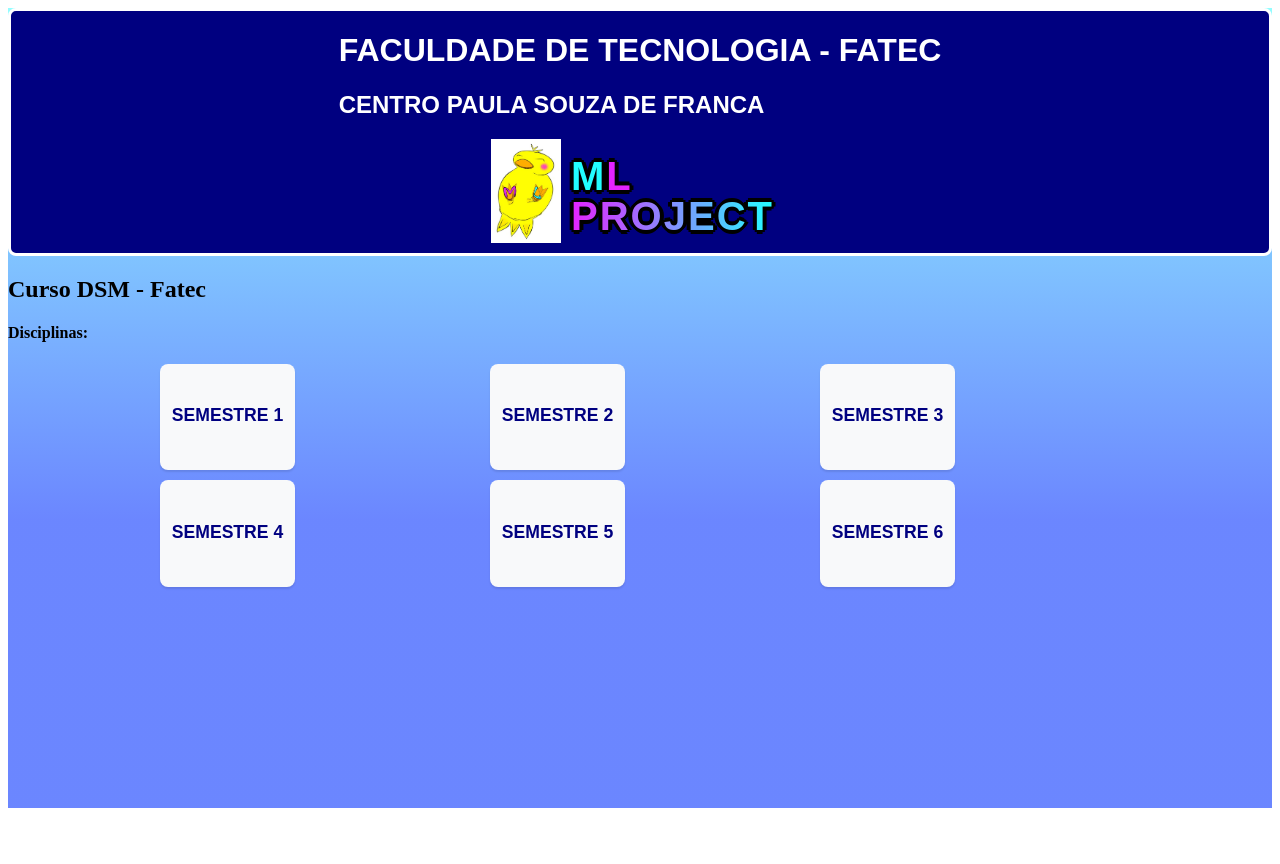
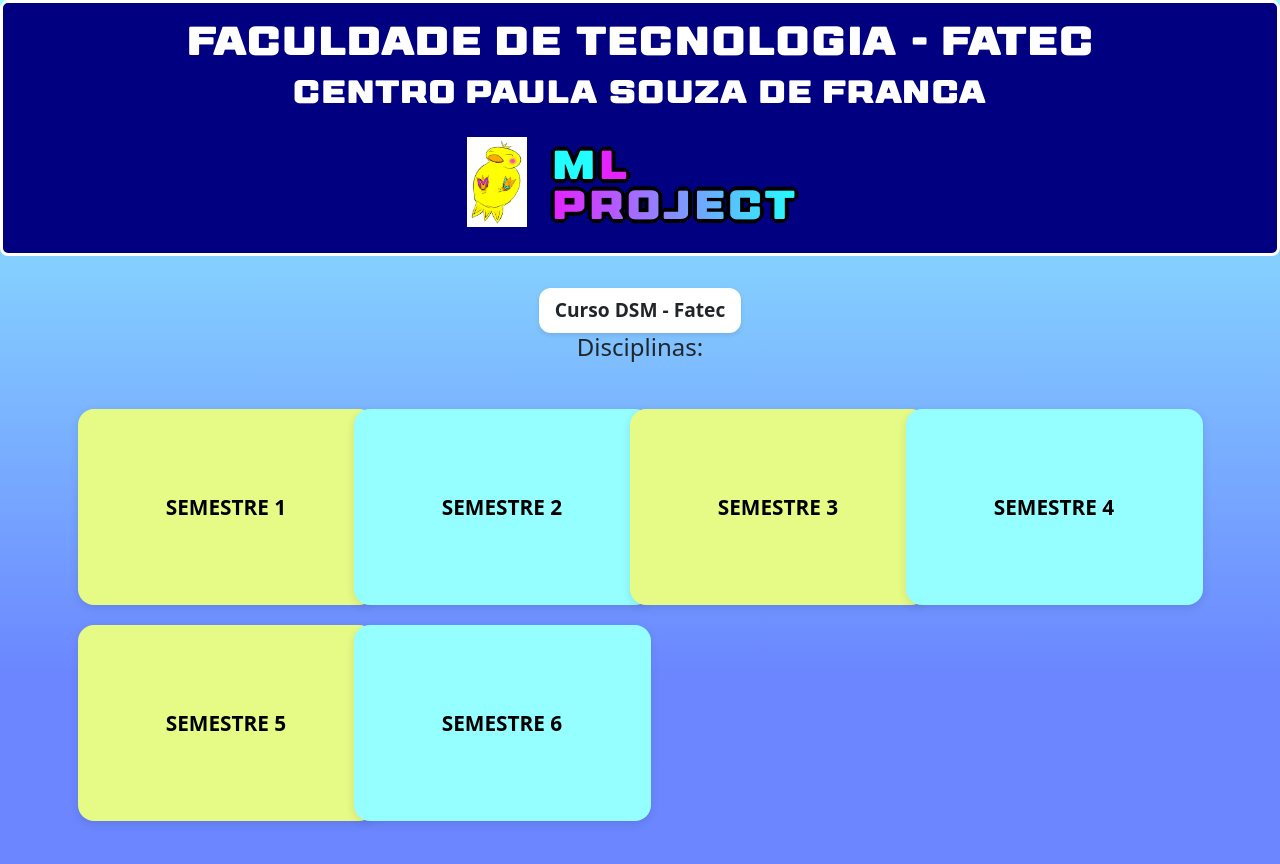
Before and after one commit to rodrigoavesan/ML-PROJECT, a Vue app: page / in a window 1280 px wide. Shown: the top 864 px of the page. Before the commit the page ends 816 px from the top, so only its background shows below. Built offline with nearby package versions, Linux system fonts and the light colour scheme.

Commit message:
fix: Arrumando o projeto para estar apresentavel

```diff
--- a/index.html
+++ b/index.html
@@ -8,6 +8,6 @@
   </head>
   <body>
     <div id="app"></div>
-    <script type="module" src="/src/utils/main.js"></script>
+    <script type="module" src="/src/main.js"></script>
   </body>
 </html>
--- a/package.json
+++ b/package.json
@@ -9,6 +9,7 @@
     "preview": "vite preview"
   },
   "dependencies": {
+    "bootstrap": "^5.3.6",
     "vue": "^3.5.13"
   },
   "devDependencies": {
--- a/src/App.vue
+++ b/src/App.vue
@@ -4,23 +4,17 @@
 <template>
   <div class="principal">
     <HeaderBar />
-    <main class="">
+    <main class="talvez">
       <div class="container">
         <div class="text-center mb-4">
-          <h2>Curso DSM - Fatec</h2>
-          <h4 >Disciplinas:</h4>
+          <div class="titulo-principal">Curso DSM - Fatec</div>
+          <h4>Disciplinas:</h4>
         </div>
-        <div class="card-disciplina">
-          <div
-            v-for="(semestre, index) in semestres"
-            :key="index"
-            class="semestre-wrapper"
-          >
-            <Semestre
-              :titulo="semestre.titulo"
-              :disciplinas="semestre.disciplinas"
-            />
-          </div>
+        <div class="card-disciplina-grid">
+          <transition-group name="fade-slide" class="card-disciplina-grid">
+            <Semestre v-for="(semestre, index) in semestres" :key="index" :titulo="semestre.titulo"
+              :disciplinas="semestre.disciplinas" :bgColor="index % 2 === 0 ? '#E6FA86' : '#95FEFF'" />
+          </transition-group>
         </div>
       </div>
     </main>
@@ -39,7 +33,7 @@
   data() {
     return {
       semestres: [
-        { titulo: "SEMESTRE 1", disciplinas: [] },
+        { titulo: "SEMESTRE 1", disciplinas: ["Modelagem de Banco de Dados", "Desenvolvimento Web I", "Algoritmo e Lógica de Programação", "Engenharia de Software I", "Design Digital", "Sistemas Operacionais e Redes de Computadores"] },
         { titulo: "SEMESTRE 2", disciplinas: [] },
         { titulo: "SEMESTRE 3", disciplinas: [] },
         { titulo: "SEMESTRE 4", disciplinas: [] },
--- a/src/assets/base.css
+++ /dev/null
@@ -1,86 +0,0 @@
-/* color palette from <https://github.com/vuejs/theme> */
-:root {
-  --vt-c-white: #ffffff;
-  --vt-c-white-soft: #f8f8f8;
-  --vt-c-white-mute: #f2f2f2;
-
-  --vt-c-black: #181818;
-  --vt-c-black-soft: #222222;
-  --vt-c-black-mute: #282828;
-
-  --vt-c-indigo: #2c3e50;
-
-  --vt-c-divider-light-1: rgba(60, 60, 60, 0.29);
-  --vt-c-divider-light-2: rgba(60, 60, 60, 0.12);
-  --vt-c-divider-dark-1: rgba(84, 84, 84, 0.65);
-  --vt-c-divider-dark-2: rgba(84, 84, 84, 0.48);
-
-  --vt-c-text-light-1: var(--vt-c-indigo);
-  --vt-c-text-light-2: rgba(60, 60, 60, 0.66);
-  --vt-c-text-dark-1: var(--vt-c-white);
-  --vt-c-text-dark-2: rgba(235, 235, 235, 0.64);
-}
-
-/* semantic color variables for this project */
-:root {
-  --color-background: var(--vt-c-white);
-  --color-background-soft: var(--vt-c-white-soft);
-  --color-background-mute: var(--vt-c-white-mute);
-
-  --color-border: var(--vt-c-divider-light-2);
-  --color-border-hover: var(--vt-c-divider-light-1);
-
-  --color-heading: var(--vt-c-text-light-1);
-  --color-text: var(--vt-c-text-light-1);
-
-  --section-gap: 160px;
-}
-
-@media (prefers-color-scheme: dark) {
-  :root {
-    --color-background: var(--vt-c-black);
-    --color-background-soft: var(--vt-c-black-soft);
-    --color-background-mute: var(--vt-c-black-mute);
-
-    --color-border: var(--vt-c-divider-dark-2);
-    --color-border-hover: var(--vt-c-divider-dark-1);
-
-    --color-heading: var(--vt-c-text-dark-1);
-    --color-text: var(--vt-c-text-dark-2);
-  }
-}
-
-*,
-*::before,
-*::after {
-  box-sizing: border-box;
-  margin: 0;
-  font-weight: normal;
-}
-
-body {
-  min-height: 100vh;
-  color: var(--color-text);
-  background: var(--color-background);
-  transition:
-    color 0.5s,
-    background-color 0.5s;
-  line-height: 1.6;
-  font-family:
-    Inter,
-    -apple-system,
-    BlinkMacSystemFont,
-    'Segoe UI',
-    Roboto,
-    Oxygen,
-    Ubuntu,
-    Cantarell,
-    'Fira Sans',
-    'Droid Sans',
-    'Helvetica Neue',
-    sans-serif;
-  font-size: 15px;
-  text-rendering: optimizeLegibility;
-  -webkit-font-smoothing: antialiased;
-  -moz-osx-font-smoothing: grayscale;
-}
--- a/src/assets/main.css
+++ /dev/null
@@ -1,35 +0,0 @@
-@import './base.css';
-
-#app {
-  max-width: 1280px;
-  margin: 0 auto;
-  padding: 2rem;
-  font-weight: normal;
-}
-
-a,
-.green {
-  text-decoration: none;
-  color: hsla(160, 100%, 37%, 1);
-  transition: 0.4s;
-  padding: 3px;
-}
-
-@media (hover: hover) {
-  a:hover {
-    background-color: hsla(160, 100%, 37%, 0.2);
-  }
-}
-
-@media (min-width: 1024px) {
-  body {
-    display: flex;
-    place-items: center;
-  }
-
-  #app {
-    display: grid;
-    grid-template-columns: 1fr 1fr;
-    padding: 0 2rem;
-  }
-}
--- a/src/components/HeaderBar.vue
+++ b/src/components/HeaderBar.vue
@@ -5,7 +5,9 @@
   <header class="custom-header">
     <div class="container d-flex flex-column justify-content-center h-100 py-3">
       <div class="text-center mb-3 header-text">
-        <h1 class="title title">FACULDADE DE TECNOLOGIA - FATEC</h1>
+        <h1 class="title" style="font-family: 'Fulldozer', sans-serif;">
+          FACULDADE DE TECNOLOGIA - FATEC
+        </h1>
         <h2 class="subtitle">CENTRO PAULA SOUZA DE FRANCA</h2>
       </div>
 
--- a/src/components/Semestre.vue
+++ b/src/components/Semestre.vue
@@ -1,14 +1,16 @@
-<style >
+<style>
 @import "@/styles/Semestre.css";
 </style>
 <template>
-  <div class="semestre-card">
+  <div class="semestre-card" :style="{ backgroundColor: bgColor }" @click="toggleOpen">
     <h3 class="semestre-title">{{ titulo }}</h3>
-    <ul class="disciplinas-list">
-      <li v-for="(disciplina, index) in disciplinas" :key="index">
-        {{ disciplina }}
-      </li>
-    </ul>
+    <transition name="fade">
+      <ul v-if="aberto" class="disciplinas-list">
+        <li v-for="(disciplina, index) in disciplinas" :key="index">
+          {{ disciplina }}
+        </li>
+      </ul>
+    </transition>
   </div>
 </template>
 
@@ -16,14 +18,33 @@
 export default {
   name: "Semestre",
   props: {
-    titulo: {
+    titulo: String,
+    disciplinas: Array,
+    bgColor: {
       type: String,
-      required: true
-    },
-    disciplinas: {
-      type: Array,
-      default: () => []
+      default: '#fff'
+    }
+  },
+  data() {
+    return {
+      aberto: false
+    };
+  },
+  methods: {
+    toggleOpen() {
+      this.aberto = !this.aberto;
     }
   }
 };
 </script>
+
+<style scoped>
+.fade-enter-active,
+.fade-leave-active {
+  transition: opacity 0.3s ease;
+}
+.fade-enter-from,
+.fade-leave-to {
+  opacity: 0;
+}
+</style>
--- a/src/styles/Semestre.css
+++ b/src/styles/Semestre.css
@@ -1,4 +1,4 @@
-.semestre-card {
+/* .semestre-card {
   background-color: #f8f9fa;
   border-radius: 8px;
   padding: 10px;
@@ -38,4 +38,40 @@
 .disciplinas-list li {
   padding: 4px 0;
   border-bottom: 1px solid #eee;
+} */
+.semestre-card {
+  background-color: var(--card-color);
+  border-radius: 16px;
+  padding: 20px;
+  box-shadow: 0 3px 10px rgba(0, 0, 0, 0.1);
+  height: 196px;
+  width: 297px;
+  display: flex;
+  justify-content: center;
+  align-items: center;
+  transition: transform 0.3s ease, box-shadow 0.3s ease;
 }
+
+.semestre-card:hover {
+  transform: scale(1.05);
+  box-shadow: 0 10px 20px rgba(0, 0, 0, 0.15);
+}
+
+.semestre-title {
+  text-align: center;
+  font-weight: bold;
+  font-size: 1.3rem;
+  color: black;
+  text-transform: uppercase;
+  margin: 0;
+}
+
+.disciplinas-list {
+  list-style-type: none;
+  padding-left: 0;
+}
+
+.disciplinas-list li {
+  padding: 5px 0;
+  border-bottom: 1px solid #ccc;
+}
--- a/src/styles/fonts.css
+++ b/src/styles/fonts.css
@@ -1,5 +1,6 @@
 @font-face {
-    font-family: Fulldozer;
-    src: url('/src/styles/fonts.css');
+    font-family: 'Fulldozer';
+    src: url('/src/assets/fonts/Fulldozer-BF67a9f36c0db20.otf') format('opentype');
     font-weight: bold;
-}
+    font-style: normal;
+  }
--- a/src/styles/main.css
+++ b/src/styles/main.css
@@ -1,36 +1,73 @@
-:root {
-  --mlp-purple: #E423FF;
-  --mlp-cyan: #22FEFF;
+.talvez {
+  padding: 2rem 0;
+  min-height: 100vh;
+  display: flex;
+  flex-direction: column;
+  justify-content: flex-start;
+  align-items: center;
 }
 
-.mlp-purple { color: var(--mlp-purple); }
-.mlp-cyan { color: var(--mlp-cyan); }
-
 .principal {
-  background: linear-gradient(180deg, hsla(181, 100%, 79%, 1) 0%, hsla(229, 100%, 71%, 1) 64%);
-  min-height: auto;
-  height: 100vh;
+  background: linear-gradient(
+    180deg,
+    hsla(181, 100%, 79%, 1) 0%,
+    hsla(229, 100%, 71%, 1) 64%
+  );
 }
 
 .content-area {
   padding-top: 1rem;
 }
 
-.card-disciplina {
-  display: flex;
-  flex-wrap: wrap;
-  justify-content: center;
-  gap: 30px;
+.card-disciplina-grid {
+  display: grid;
+  grid-template-columns: repeat(auto-fit, minmax(250px, 1fr));
+  gap: 20px;
+  justify-items: center;
+  padding: 1rem;
 }
 
-.card-disciplina .semestre-wrapper {
-  flex: 0 0 300px;
-  max-width: 1000px;
+.titulo-principal {
+  background: white;
+  display: inline-block;
+  padding: 0.5rem 1rem;
+  border-radius: 12px;
+  font-weight: bold;
+  font-size: 1.2rem;
+  box-shadow: 0 2px 5px rgba(0, 0, 0, 0.1);
 }
 
 @media (max-width: 768px) {
-  .card-disciplina .semestre-wrapper {
-    flex: 0 0 100%;
-    max-width: 100%;
+  .card-disciplina-grid {
+    grid-template-columns: repeat(auto-fit, minmax(180px, 1fr));
+    gap: 15px;
+    padding: 1rem;
   }
 }
+
+.text-center.mb-4 {
+  display: flex;
+  flex-direction: column;
+  align-items: center;
+  margin-bottom: 2rem;
+}
+
+.text-center.mb-4 h2 {
+  background: white;
+  padding: 0.5rem 1rem;
+  border-radius: 10px;
+  box-shadow: 0 3px 8px rgba(0, 0, 0, 0.1);
+}
+
+.fade-slide-enter-active {
+  transition: all 0.5s ease;
+}
+.fade-slide-leave-active {
+  transition: all 0.3s ease;
+  opacity: 0;
+  transform: translateY(-10px);
+}
+.fade-slide-enter-from {
+  opacity: 0;
+  transform: translateY(15px);
+}
--- a/src/utils/main.js
+++ /dev/null
@@ -1,5 +0,0 @@
-import { createApp } from 'vue'
-import App from '@/App.vue'
-import '@/styles/fonts.css'
-
-createApp(App).mount('#app')
```
Also changed, not shown: src/main.js (added, +8 -0 lines), src/assets/logo.svg (deleted), 1 other file (tests, documents, lock files or other folders).
